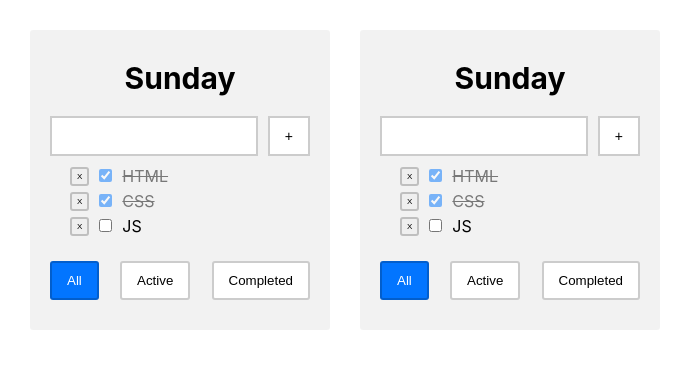
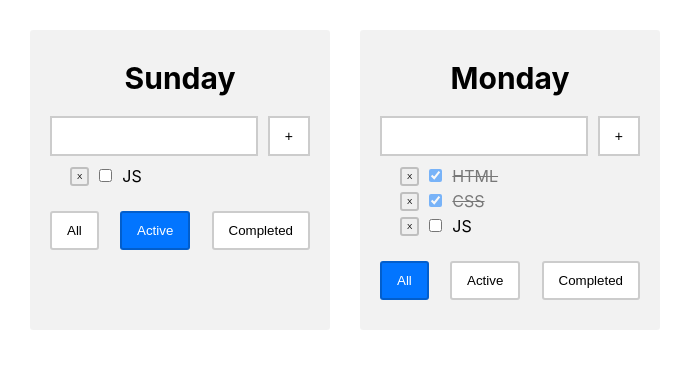
Before and after one commit to boberskyi/toDoList, a React (Create React App) app: page / in a window 1280 px wide. Shown: the top 368 px of the page, without its empty margins (0-693 px from the left). Built offline with nearby package versions, Linux system fonts and the light colour scheme.

Commit message:
filter in each tasklists

```diff
--- a/src/App.tsx
+++ b/src/App.tsx
@@ -5,7 +5,14 @@ import {StyledApp} from "./StyledApp";
 import {v1} from "uuid";
 import {FilterValuePropsType} from "./components/ToDoList/FilterBtns/FilterBtns";
 
+type ToDoListsType = {
+  id: string
+  title: string
+  filter: FilterValuePropsType
+}
+
 function App(): JSX.Element {
+
   const title: string = 'Sunday';
   const tasksArray: Array<TasksPropsType> = [
     {id: v1(), title: "HTML", isDone: true},
@@ -14,7 +21,12 @@ function App(): JSX.Element {
   ];
 
   const [tasks, setTasks] = useState<Array<TasksPropsType>>(tasksArray);
-  const [filter, setFilter] = useState<FilterValuePropsType>('All');
+
+  let [todolists, setTodolists] = useState<Array<ToDoListsType>>([
+    {id: v1(), title: 'Sunday', filter: 'Active'},
+    {id: v1(), title: 'Monday', filter: 'All'},
+  ])
+
 
   const changeTask = (taskId:string, newIsDone: boolean): void => {
     setTasks(tasks.map(task => (task.id === taskId) ? {...task, isDone: newIsDone} : task))
@@ -30,44 +42,38 @@ function App(): JSX.Element {
   }
 
 
-  const filteredTasks = tasks.filter(task => {
-    switch (filter) {
-      case 'Active':
-        return !task.isDone;
-        break;
-      case 'Completed':
-        return task.isDone;
-        break;
-      default:
-        return task;
-    }
-  });
 
-  const filterTasks = (filter: FilterValuePropsType): void => {
-    setFilter(filter);
+
+  const filterTasks = (tasklistId:string, filter: FilterValuePropsType): void => {
+    setTodolists(todolists.map(tl => tl.id === tasklistId ? {...tl, filter: filter}: tl));
   }
 
 
   return (
     <StyledApp>
+      {todolists.map(tl => {
+        const filteredTasks = tasks.filter(task => {
+          if(tl.filter === 'Active') return !task.isDone;
+          if(tl.filter === 'Completed') return task.isDone;
+          else return task;
+          })
+
+
+        return (
           <ToDoList
-        title={title}
+            key={tl.id}
+            id={tl.id}
+            title={tl.title}
             tasks={filteredTasks}
-        filter={filter}
+            filter={tl.filter}
             filterTasks={filterTasks}
             removeTasks={removeTasks}
             addTask={addTask}
             changeTask={changeTask}
           />
-      <ToDoList
-        title={title}
-        tasks={filteredTasks}
-        filter={filter}
-        filterTasks={filterTasks}
-        removeTasks={removeTasks}
-        addTask={addTask}
-        changeTask={changeTask}
-      />
+        )
+      })}
+
     </StyledApp>
   );
 }
--- a/src/components/ToDoList/FilterBtns/FilterBtns.tsx
+++ b/src/components/ToDoList/FilterBtns/FilterBtns.tsx
@@ -3,12 +3,15 @@ import {FC} from "react";
 
 export type FilterValuePropsType = 'All' | 'Active' | 'Completed';
 type FilterBtnsPropsType = {
-  filterTasks: (filter: FilterValuePropsType) => void
+  id: string
+  filterTasks: (ftasklistId:string, ilter: FilterValuePropsType) => void
   filter: FilterValuePropsType
 }
 
 export const FilterBtns:FC<FilterBtnsPropsType> = (props):JSX.Element => {
-  const FilterBtnHandler = (filter: FilterValuePropsType): void => props.filterTasks(filter);
+  const FilterBtnHandler = (filter: FilterValuePropsType): void => {
+    props.filterTasks(props.id, filter);
+  }
 
   return (
     <StyledFilterBtnsWrap>
--- a/src/components/ToDoList/ToDoList.tsx
+++ b/src/components/ToDoList/ToDoList.tsx
@@ -6,8 +6,9 @@ import {FC} from "react";
 
 type ToDoListPropsType = {
   title: string
+  id: string
   tasks: TasksPropsType[]
-  filterTasks: (filter: FilterValuePropsType) => void
+  filterTasks: (tasklistId:string, filter: FilterValuePropsType) => void
   removeTasks: (id: string) => void
   addTask: (title: string) => void
   changeTask: (taskId:string, newIsDone: boolean) => void
@@ -30,7 +31,11 @@ export const ToDoList:FC<ToDoListPropsType> = (props):JSX.Element => {
         removeTasks={props.removeTasks}
         changeTask={props.changeTask}
       />
-      <FilterBtns filter={props.filter} filterTasks={props.filterTasks}/>
+      <FilterBtns
+        id={props.id}
+        filter={props.filter}
+        filterTasks={props.filterTasks}
+      />
     </StyledToDoList>
   );
 };
```
Lines whose indentation alone changed are shown as unchanged.
